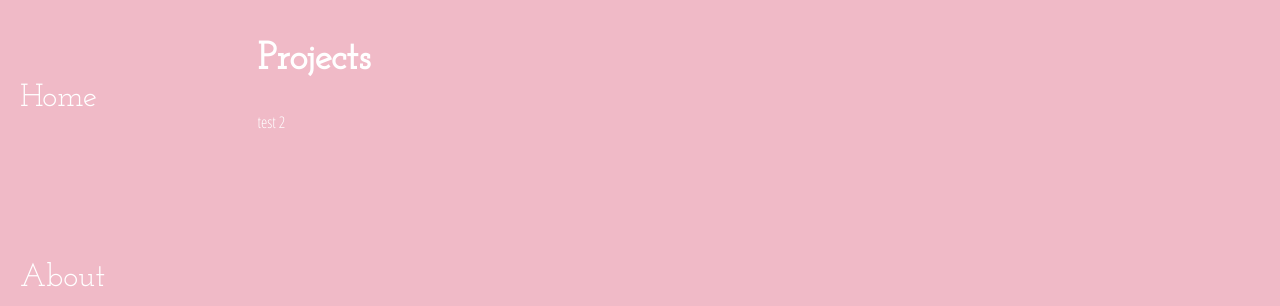
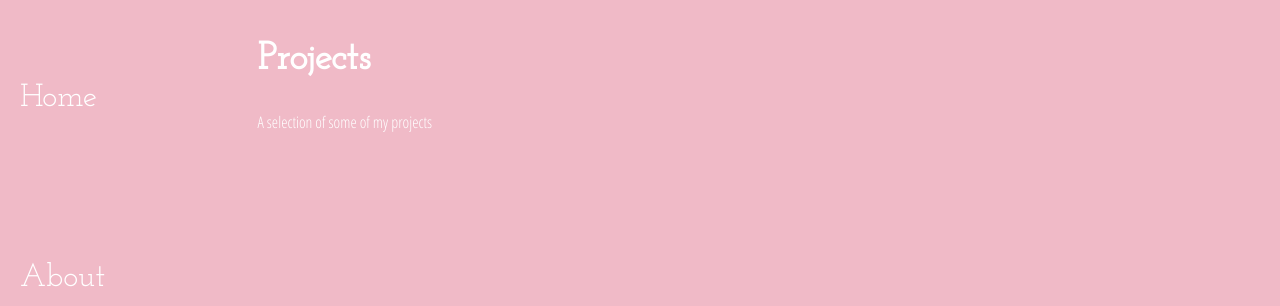
Before and after one commit to AlyssaYelle/AlyssaYelle.github.io, a Jekyll site: the page built from projects/index.html, in a window 1280 px wide. Shown: the top 306 px of the page. Built offline with Jekyll 4.4.1, drawn with Linux system fonts in a browser that asks for light colours; some of the changed lines change nothing that is shown.

Commit message:
debugging

```diff
--- a/_config.yml
+++ b/_config.yml
@@ -3,3 +3,5 @@ markdown: kramdown
 baseurl: '/blog'
 url: 'http://alyssayelle.github.io'
 future: true
+collections:
+  - projs
--- a/projects/index.html
+++ b/projects/index.html
@@ -2,7 +2,7 @@
 layout: default
 title: Projects
 ---
-<!-- <section class='blog-project'>
+<section class='blog-project'>
 	<div class='list'>
 		<h2>{{ page.title }}</h2>
 		<p>A selection of some of my projects</p>
@@ -14,9 +14,9 @@ title: Projects
 	  	{% endfor %}
 		</ul>
 	</div>
-</section> -->
+</section>
 
-
+<!--
 <section class='blog-project'>
 	<div class='list'>
 		<h2>{{ page.title }}</h2>
@@ -28,4 +28,4 @@ title: Projects
 	  	{% endfor %}
 		</ul>
 	</div>
-</section>
+</section> -->
```
Also changed, not shown: my_collections/_projs/2019-07-28-poetry-generator.md (renamed from _projs/2019-07-28-poetry-generator.md), my_collections/_projs/2019-10-18-quad-squad.md (renamed from _projs/2019-10-18-quad-squad.md).
